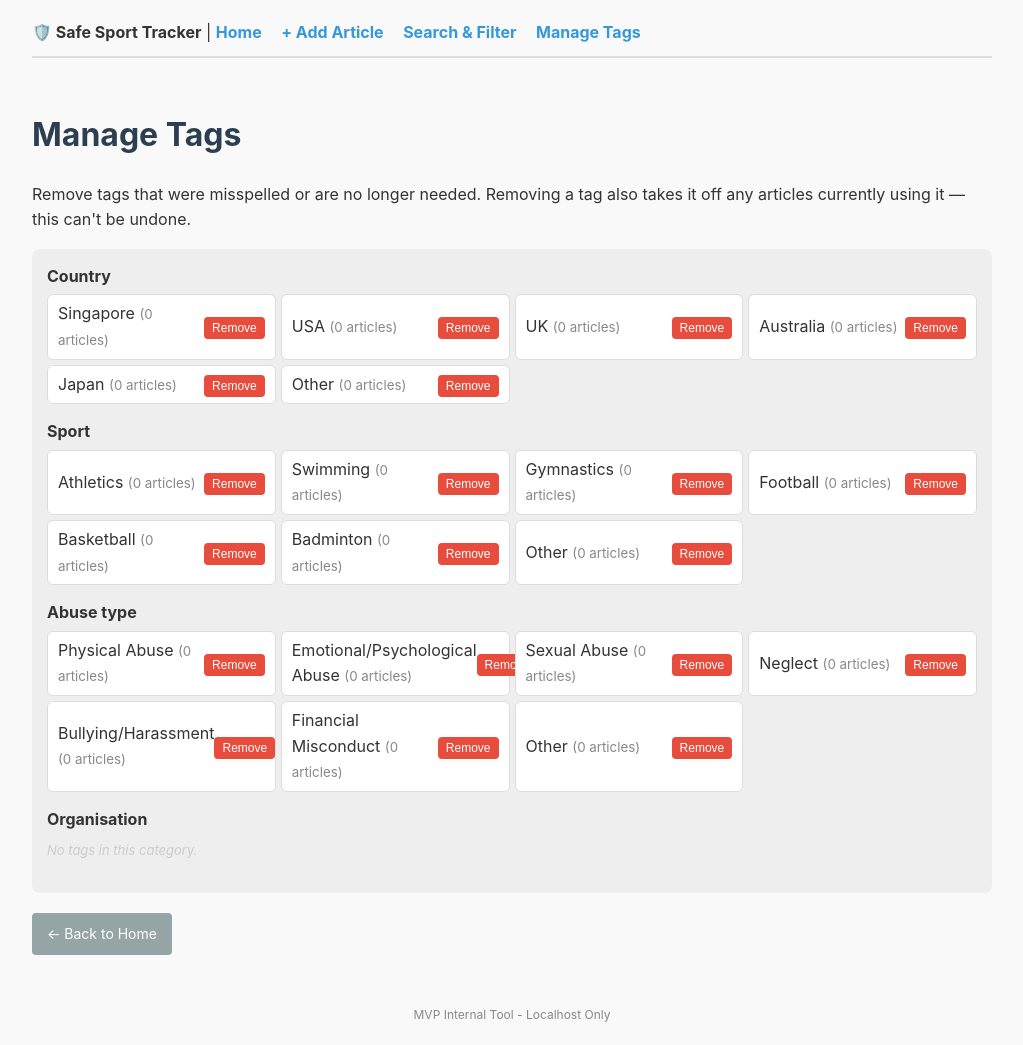
After one commit to Haffner32/artog, a FastAPI app: page /tags/manage in a window 1280 px wide. The commit adds this page. Shown: the whole page, without its empty margins (128-1151 px from the left). Run offline with FastAPI, Linux system fonts and the light colour scheme.

Commit message:
add manage tags functionality for erroneous tags

```diff
--- a/main.py
+++ b/main.py
@@ -104,6 +104,32 @@ def _available_years(db):
     dates = db.query(models.Article.publish_date).filter(models.Article.publish_date != None).all()
     years = sorted({d[0].year for d in dates if d[0] is not None}, reverse=True)
     return years
+
+def _grouped_tags_with_counts(db):
+    """Same shape as _grouped_tags, but each tag gets an `article_count` attribute
+    so the manage-tags page can warn before deleting an in-use tag."""
+    tags = db.query(models.Tag).all()
+    categories = ['country', 'sport', 'abuse_type', 'organisation']
+    grouped = {cat: [] for cat in categories}
+    for t in tags:
+        t.article_count = len(t.articles)
+        if t.category in grouped:
+            grouped[t.category].append(t)
+    return grouped
+
+@app.get("/tags/manage", response_class=HTMLResponse)
+def manage_tags(request: Request, db: Session = Depends(get_db)):
+    return templates.TemplateResponse(request, "manage_tags.html", {"tags": _grouped_tags_with_counts(db)})
+
+@app.post("/tags/{id}/delete")
+def delete_tag(id: int, db: Session = Depends(get_db)):
+    tag = db.get(models.Tag, id)
+    if not tag:
+        raise HTTPException(status_code=404, detail=f"Tag with id {id} not found")
+    db.delete(tag)
+    db.commit()
+    return RedirectResponse(url="/tags/manage", status_code=303)
+
 
 @app.get("/", response_class=HTMLResponse)
 def home(request: Request, db: Session = Depends(get_db)):
--- a/templates/base.html
+++ b/templates/base.html
@@ -13,6 +13,7 @@
         <a href="/">Home</a>
         <a href="/articles/new">+ Add Article</a>
         <a href="/search">Search & Filter</a>
+        <a href="/tags/manage">Manage Tags</a>
     </nav>
 
     <main>
--- /dev/null
+++ b/templates/manage_tags.html
@@ -0,0 +1,53 @@
+{% extends "base.html" %}
+
+{% block content %}
+    <div class="page-header">
+        <div>
+            <h1>Manage Tags</h1>
+            <p>Remove tags that were misspelled or are no longer needed. Removing a tag also takes it off any articles currently using it — this can't be undone.</p>
+        </div>
+    </div>
+
+    {% if message %}
+        <div class="error" style="background-color: #d4edda; color: #155724; border-color: #c3e6cb;">{{ message }}</div>
+    {% endif %}
+
+    <div class="tag-section">
+        {% for category, cat_tags in tags.items() %}
+            <div class="tag-category">
+                <label>{{ category | replace('_', ' ') | capitalize }}</label>
+                {% if cat_tags %}
+                    <div class="tag-checkboxes" style="grid-template-columns: repeat(auto-fill, minmax(220px, 1fr));">
+                        {% for tag in cat_tags %}
+                            <div style="display: flex; align-items: center; justify-content: space-between; background: white; padding: 6px 10px; border-radius: 6px; border: 1px solid #ddd;">
+                                <span>
+                                    {{ tag.name }}
+                                    <small style="color: #888;">({{ tag.article_count }} article{{ 's' if tag.article_count != 1 else '' }})</small>
+                                </span>
+                                <form action="/tags/{{ tag.id }}/delete" method="post" style="margin: 0;"
+                                      onsubmit="return confirmTagDelete('{{ tag.name | replace("'", "\\'") }}', {{ tag.article_count }})">
+                                    <button type="submit" class="btn btn-danger" style="padding: 4px 8px; font-size: 12px;">Remove</button>
+                                </form>
+                            </div>
+                        {% endfor %}
+                    </div>
+                {% else %}
+                    <span class="tag-empty">No tags in this category.</span>
+                {% endif %}
+            </div>
+        {% endfor %}
+    </div>
+
+    <div style="margin-top: 20px;">
+        <a href="/" class="btn btn-secondary">← Back to Home</a>
+    </div>
+
+    <script>
+        function confirmTagDelete(name, count) {
+            if (count > 0) {
+                return confirm(`"${name}" is used on ${count} article${count === 1 ? '' : 's'}. Removing it will also remove it from ${count === 1 ? 'that article' : 'those articles'}. Continue?`);
+            }
+            return confirm(`Remove the tag "${name}"?`);
+        }
+    </script>
+{% endblock %}
```
Also changed, not shown: test/test_main.py (+117 -0 lines).
